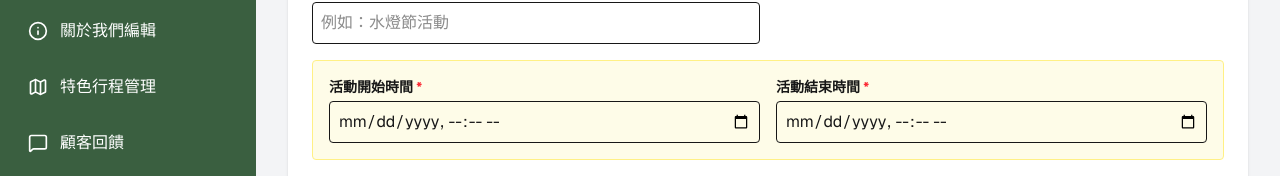
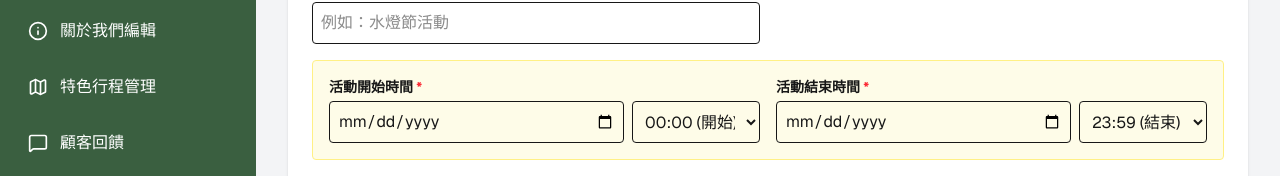
Before and after one commit to marcochen0508/ah-xun-travel, a Next.js app: page /admin/banners in a window 1280 px wide. Shown: the part 274-450 px from the top of the page. Built offline with nearby package versions, Linux system fonts and the light colour scheme; no server answers.

Commit message:
Feat: Split Date/Time input and use Dropdown for banner scheduling

```diff
--- a/src/app/admin/banners/page.tsx
+++ b/src/app/admin/banners/page.tsx
@@ -14,8 +14,10 @@ export default function BannersPage() {
 
     // Form State
     const [title, setTitle] = useState("");
-    const [startAt, setStartAt] = useState("");
-    const [endAt, setEndAt] = useState("");
+    const [startDate, setStartDate] = useState("");
+    const [startTime, setStartTime] = useState("00:00");
+    const [endDate, setEndDate] = useState("");
+    const [endTime, setEndTime] = useState("23:59");
     const [imageUrl, setImageUrl] = useState("");
 
     useEffect(() => {
@@ -38,9 +40,17 @@ export default function BannersPage() {
         setEditId(banner.id);
         setTitle(banner.title || "");
         setImageUrl(banner.image_url);
-        // Format for datetime-local: YYYY-MM-DDTHH:mm
-        if (banner.start_at) setStartAt(new Date(banner.start_at).toISOString().slice(0, 16));
-        if (banner.end_at) setEndAt(new Date(banner.end_at).toISOString().slice(0, 16));
+
+        if (banner.start_at) {
+            const d = new Date(banner.start_at);
+            setStartDate(d.toISOString().split('T')[0]);
+            setStartTime(d.toTimeString().slice(0, 5));
+        }
+        if (banner.end_at) {
+            const d = new Date(banner.end_at);
+            setEndDate(d.toISOString().split('T')[0]);
+            setEndTime(d.toTimeString().slice(0, 5));
+        }
 
         // Scroll to top
         window.scrollTo({ top: 0, behavior: 'smooth' });
@@ -50,8 +60,10 @@ export default function BannersPage() {
         setEditId(null);
         setTitle("");
         setImageUrl("");
-        setStartAt("");
-        setEndAt("");
+        setStartDate("");
+        setStartTime("00:00");
+        setEndDate("");
+        setEndTime("23:59");
     };
 
     const handleFileUpload = async (e: React.ChangeEvent<HTMLInputElement>) => {
@@ -89,15 +101,18 @@ export default function BannersPage() {
     const handleSubmit = async (e: React.FormEvent) => {
         e.preventDefault();
         if (!imageUrl) return alert("請上傳圖片");
-        if (!startAt || !endAt) return alert("請設定開始與結束時間");
+        if (!startDate || !endDate) return alert("請設定開始與結束日期");
+
+        const startAt = new Date(`${startDate}T${startTime}:00`).toISOString();
+        const endAt = new Date(`${endDate}T${endTime}:00`).toISOString();
 
         const payload: any = {
             title,
             image_url: imageUrl,
             is_default: false,
             is_active: true,
-            start_at: new Date(startAt).toISOString(),
-            end_at: new Date(endAt).toISOString(),
+            start_at: startAt,
+            end_at: endAt,
         };
 
         if (editId) {
@@ -184,29 +199,60 @@ export default function BannersPage() {
 
                         {/* Date Range - Always Visible */}
                         <div className="col-span-1 md:col-span-2 grid grid-cols-1 md:grid-cols-2 gap-4 bg-yellow-50 p-4 rounded border border-yellow-200">
-                            <div>
+                            {/* Start Date */}
+                            <div className="space-y-2">
                                 <label className="block text-sm font-bold mb-1">
                                     活動開始時間 <span className="text-red-500">*</span>
                                 </label>
+                                <div className="flex gap-2">
                                     <input
-                                    type="datetime-local"
+                                        type="date"
                                         required
-                                    value={startAt}
-                                    onChange={(e) => setStartAt(e.target.value)}
-                                    className="w-full border rounded p-2"
+                                        value={startDate}
+                                        onChange={(e) => setStartDate(e.target.value)}
+                                        className="flex-1 border rounded p-2"
                                     />
+                                    <select
+                                        value={startTime}
+                                        onChange={(e) => setStartTime(e.target.value)}
+                                        className="w-32 border rounded p-2"
+                                    >
+                                        <option value="00:00">00:00 (開始)</option>
+                                        <option value="06:00">06:00 (早上)</option>
+                                        <option value="09:00">09:00 (上午)</option>
+                                        <option value="12:00">12:00 (中午)</option>
+                                        <option value="14:00">14:00 (下午)</option>
+                                        <option value="18:00">18:00 (晚上)</option>
+                                    </select>
                                 </div>
-                            <div>
+                            </div>
+
+                            {/* End Date */}
+                            <div className="space-y-2">
                                 <label className="block text-sm font-bold mb-1">
                                     活動結束時間 <span className="text-red-500">*</span>
                                 </label>
+                                <div className="flex gap-2">
                                     <input
-                                    type="datetime-local"
+                                        type="date"
                                         required
-                                    value={endAt}
-                                    onChange={(e) => setEndAt(e.target.value)}
-                                    className="w-full border rounded p-2"
+                                        value={endDate}
+                                        onChange={(e) => setEndDate(e.target.value)}
+                                        className="flex-1 border rounded p-2"
                                     />
+                                    <select
+                                        value={endTime}
+                                        onChange={(e) => setEndTime(e.target.value)}
+                                        className="w-32 border rounded p-2"
+                                    >
+                                        <option value="00:00">00:00 (開始)</option>
+                                        <option value="09:00">09:00 (上午)</option>
+                                        <option value="12:00">12:00 (中午)</option>
+                                        <option value="14:00">14:00 (下午)</option>
+                                        <option value="18:00">18:00 (晚上)</option>
+                                        <option value="23:59">23:59 (結束)</option>
+                                    </select>
+                                </div>
                             </div>
                         </div>
                     </div>
```
Lines whose indentation alone changed are shown as unchanged.
